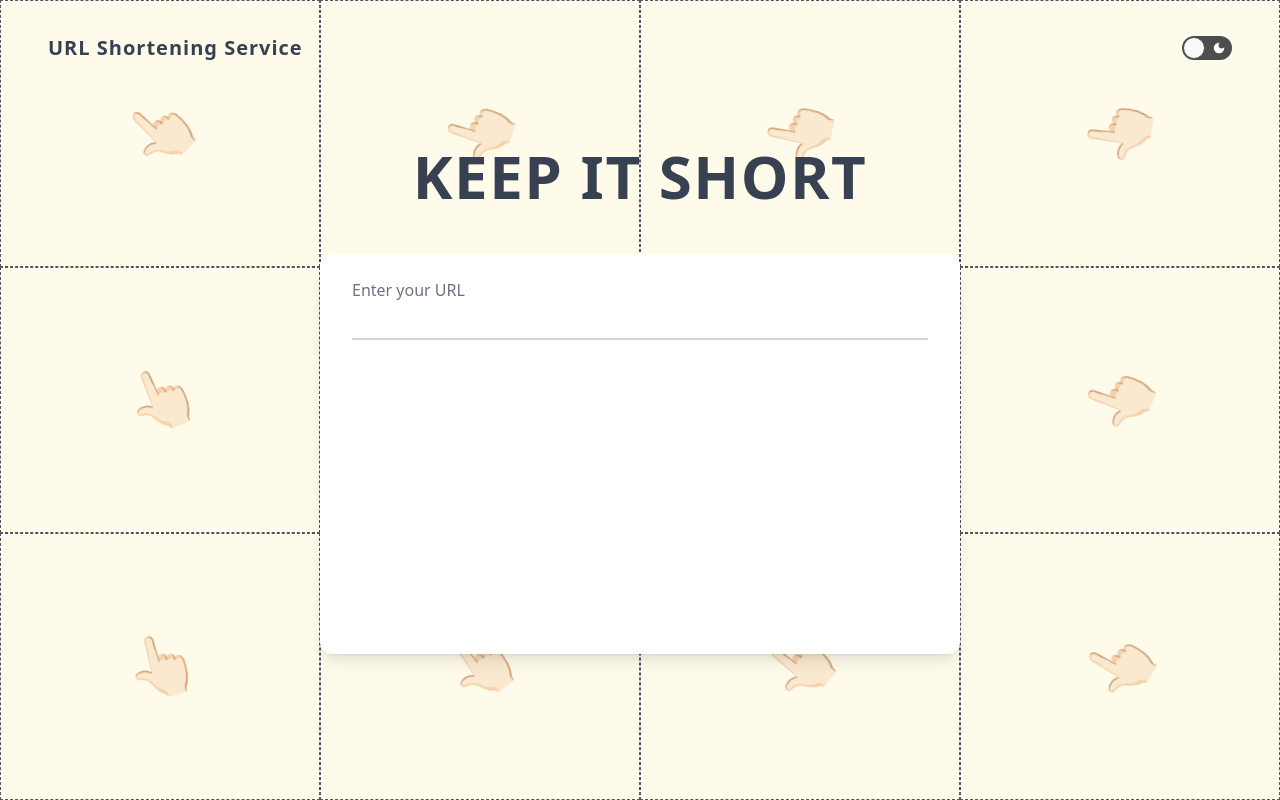
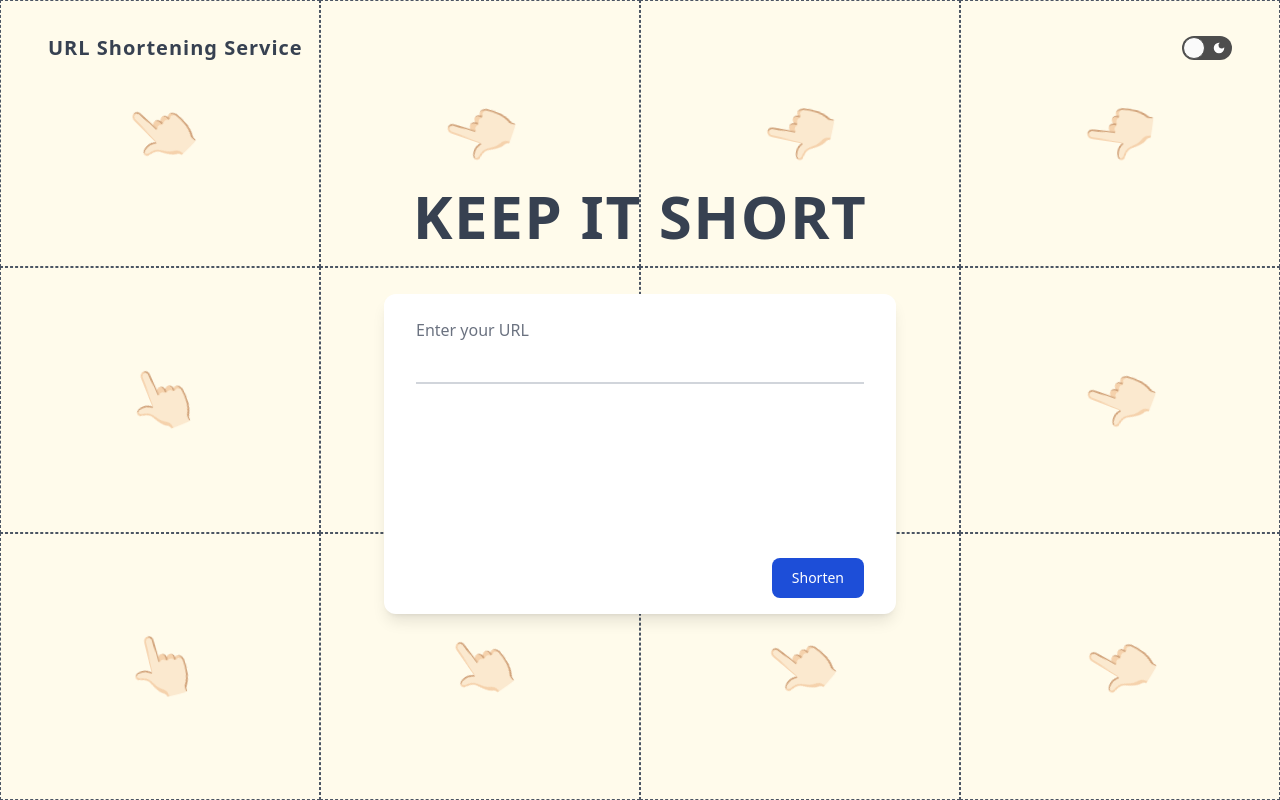
Before and after one commit to seanisoverhere/tap-assessment, a Next.js app: page / in a window 1280 px wide. Built offline with nearby package versions, Linux system fonts and the light colour scheme.

Commit message:
add field and submit button

```diff
--- a/src/components/Query/QueryContainer/index.tsx
+++ b/src/components/Query/QueryContainer/index.tsx
@@ -3,7 +3,7 @@ import { motion } from 'framer-motion'
 
 const QueryContainer = () => {
   return (
-    <motion.div className='query-container' whileHover={{
+    <motion.div className='query-container relative' whileHover={{
       scale: 1.02,
       transition: { duration: 0.2 },
     }}>
@@ -12,11 +12,15 @@ const QueryContainer = () => {
           type="text"
           name='url'
           className="input-form peer"
+          autoComplete='off'
         />
         <label htmlFor="url" className="input-label">
           Enter your URL
         </label>
-      </div></motion.div>
+
+      </div>
+      <button type='submit' className='button'>Shorten</button>
+    </motion.div>
   )
 }
 
--- a/styles/globals.css
+++ b/styles/globals.css
@@ -28,13 +28,17 @@
   }
 
   .query-container {
-    @apply h-1/2 w-1/2 z-50 dark:bg-amber-50 dark:text-gray-700 bg-white text-gray-900 shadow-lg rounded-xl p-8 pt-12;
+    @apply h-2/5 w-2/5 z-50 dark:bg-amber-50 dark:text-gray-700 bg-white text-gray-900 shadow-lg rounded-xl p-8 pt-12 relative;
   }
 
   .input-form {
-    @apply block py-2 px-0 w-full text-sm text-gray-900 bg-transparent border-0 border-b-2 border-gray-300 appearance-none focus:outline-none focus:ring-0 focus:border-blue-300;
+    @apply block py-1 px-0 w-full text-sm text-gray-900 bg-transparent border-0 border-b-2 border-gray-300 appearance-none focus:outline-none focus:ring-0 focus:border-blue-300 caret-blue-300 pt-4;
   }
   .input-label {
     @apply absolute text-gray-500 duration-300 transform -translate-y-6 top-0 -z-10 origin-[0] peer-focus:left-0 peer-focus:text-blue-300 peer-focus:scale-75;
   }
+
+  .button {
+    @apply text-white bg-blue-700 hover:bg-blue-800 focus:ring-4 focus:ring-blue-300 font-medium rounded-lg text-sm px-5 py-2.5 mr-2 mb-2 dark:bg-blue-600 dark:hover:bg-blue-700 focus:outline-none dark:focus:ring-blue-800 absolute bottom-2 right-6;
+  }
 }
```
